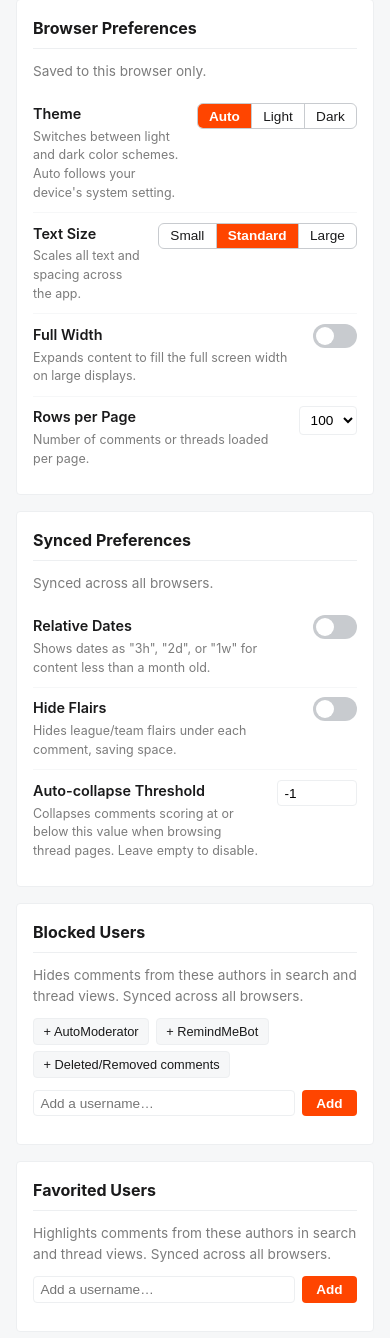
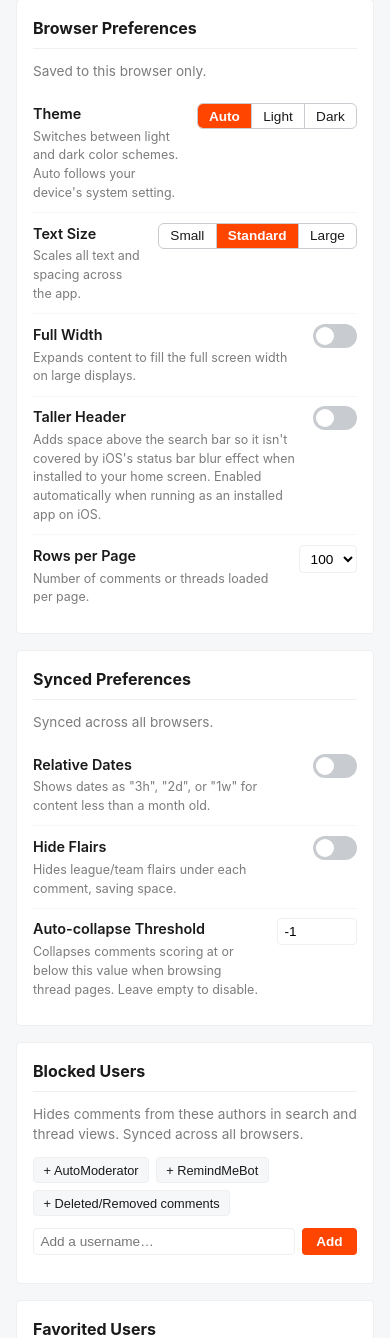
Before and after one commit to wazam/r-fantasybaseball-indexer, a FastAPI app: page /settings in a window 390 px wide. Shown: the part 110-1448 px from the top of the page. Run offline with FastAPI, Linux system fonts and the light colour scheme; data that the repository does not hold is empty; parts of the project's set-up code (start-up, migrations or seed data) failed here and were passed over.

Commit message:
Add Taller Header setting to clear iOS's status bar blur on the PWA
iOS 26+'s "Liquid Glass" redesign renders a translucent, frosted
overlay over the top of standalone home-screen web apps, at rest,
not just during scroll. It can't be disabled from web content
(status-bar-style and theme-color meta tags were both tried and
confirmed to have no effect on it), so this instead keeps the
search bar and header icons clear of the affected zone by adding
extra padding above them.

Auto-enables via navigator.standalone (true only when launched from
an iOS home screen icon), with a manual override in Settings for
anyone who wants it off, or whose iOS version doesn't have the
issue. Also keeps the apple-mobile-web-app-status-bar-style meta
tag from the initial investigation; it doesn't affect the blur
specifically, but still correctly sets the base status bar style on
iOS versions that do honor it.

```diff
--- a/app/static/app.js
+++ b/app/static/app.js
@@ -5,6 +5,7 @@ var AUTO_COLLAPSE_KEY = 'aga_auto_collapse';
 var WIDE_KEY = 'aga_wider_width';
 var TEXT_SIZE_KEY = 'aga_text_size';
 var HIDE_FLAIRS_KEY = 'aga_hide_flairs';
+var TALL_HEADER_KEY = 'aga_tall_header';
 var BLOCKED_USERS_KEY = 'aga_blocked_users';
 var FAVORITED_USERS_KEY = 'aga_favorited_users';
 var SAVED_COMMENTS_KEY = 'aga_saved_comments';
@@ -131,6 +132,14 @@ function toggleWiderWidth() {
   localStorage.setItem(WIDE_KEY, isWide ? 'true' : 'false');
   var toggle = document.getElementById('wider-width-toggle');
   if (toggle) toggle.checked = isWide;
+}
+
+// Tall header: default follows navigator.standalone (installed iOS PWA) unless explicitly set
+function toggleTallHeader() {
+  var isTall = document.documentElement.classList.toggle('tall-header');
+  localStorage.setItem(TALL_HEADER_KEY, isTall ? 'true' : 'false');
+  var toggle = document.getElementById('tall-header-toggle');
+  if (toggle) toggle.checked = isTall;
 }
 
 function persistSetting(key, value) {
@@ -666,6 +675,11 @@ document.addEventListener('DOMContentLoaded', function() {
   syncTextSizeControl();
   var wideToggle = document.getElementById('wider-width-toggle');
   if (wideToggle) wideToggle.checked = localStorage.getItem(WIDE_KEY) === 'true';
+  var tallHeaderToggle = document.getElementById('tall-header-toggle');
+  if (tallHeaderToggle) {
+    var savedTallHeader = localStorage.getItem(TALL_HEADER_KEY);
+    tallHeaderToggle.checked = savedTallHeader ? savedTallHeader === 'true' : window.navigator.standalone === true;
+  }
   markTruncatedFlairs();
   blockedUsersReady.then(function() {
     applyBlockedUsers();
--- a/app/static/style.css
+++ b/app/static/style.css
@@ -28,6 +28,8 @@ html.dark a.comment-time { color: #4fbdff; }
   margin: 0 auto;
   padding: 0.5rem 1rem;
 }
+
+html.tall-header .header-inner { padding-top: 33px; }
 
 .site-logo { display: flex; align-items: center; flex-shrink: 0; }
 .site-logo:hover { opacity: 0.85; text-decoration: none; }
--- a/app/web/templates/layout.html
+++ b/app/web/templates/layout.html
@@ -9,6 +9,7 @@
   <link rel="manifest" href="/static/manifest.json">
   <meta name="apple-mobile-web-app-capable" content="yes">
   <meta name="apple-mobile-web-app-title" content="Anything Goes">
+  <meta name="apple-mobile-web-app-status-bar-style" content="black">
   <meta name="theme-color" content="#ff4500">
   <link rel="stylesheet" href="/static/style.css?v={{ static_version }}">
   <script>
@@ -17,6 +18,8 @@
     if (savedTheme ? savedTheme === 'dark' : prefersDark) document.documentElement.classList.add('dark');
     if (localStorage.getItem('aga_wider_width') === 'true') document.documentElement.classList.add('wide');
     if (localStorage.getItem('aga_hide_flairs') === 'true') document.documentElement.classList.add('hide-flairs');
+    var savedTallHeader = localStorage.getItem('aga_tall_header');
+    if (savedTallHeader ? savedTallHeader === 'true' : window.navigator.standalone === true) document.documentElement.classList.add('tall-header');
     var ts = localStorage.getItem('aga_text_size');
     if (ts === 'small') document.documentElement.classList.add('text-small');
     if (ts === 'large') document.documentElement.classList.add('text-large');
--- a/app/web/templates/settings.html
+++ b/app/web/templates/settings.html
@@ -38,6 +38,17 @@
       </div>
       <label class="toggle-switch" aria-label="Toggle Full Width">
         <input type="checkbox" id="wider-width-toggle" onchange="toggleWiderWidth()">
+        <span class="toggle-slider"></span>
+      </label>
+    </div>
+
+    <div class="settings-pref">
+      <div class="pref-info">
+        <span class="pref-label">Taller Header</span>
+        <span class="pref-note">Adds space above the search bar so it isn't covered by iOS's status bar blur effect when installed to your home screen. Enabled automatically when running as an installed app on iOS.</span>
+      </div>
+      <label class="toggle-switch" aria-label="Toggle Taller Header">
+        <input type="checkbox" id="tall-header-toggle" onchange="toggleTallHeader()">
         <span class="toggle-slider"></span>
       </label>
     </div>
```
